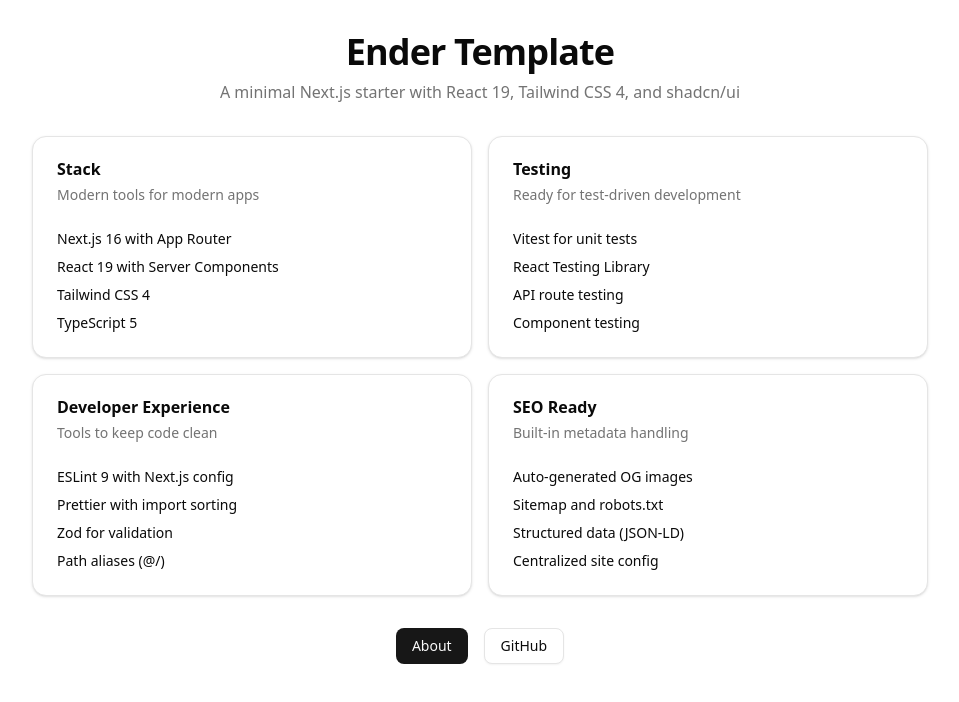
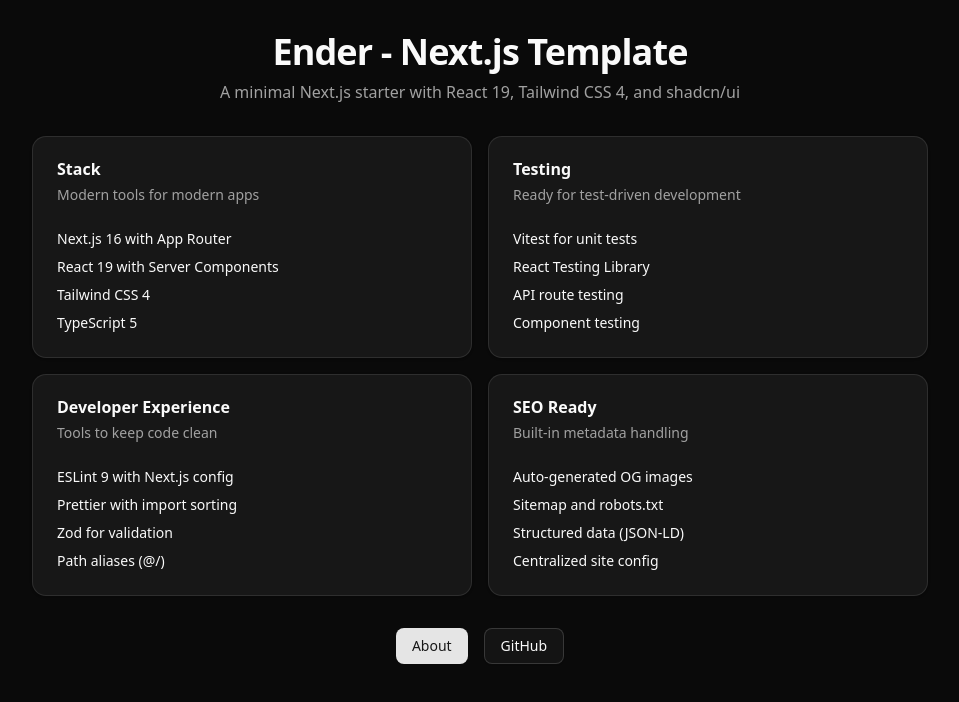
Before and after one commit to 3nd3r1/nextjs-template, a Next.js app: page / in a window 1280 px wide. Shown: the top 702 px of the page, without its empty margins (160-1119 px from the left). Built offline with nearby package versions, Linux system fonts and the light colour scheme.

Commit message:
fix: add the github link and make dark

```diff
--- a/src/app/layout.tsx
+++ b/src/app/layout.tsx
@@ -76,7 +76,7 @@
                 />
             </head>
             <body
-                className={`${geistSans.variable} ${geistMono.variable} antialiased`}
+                className={`${geistSans.variable} ${geistMono.variable} antialiased dark`}
             >
                 {children}
             </body>
--- a/src/app/page.tsx
+++ b/src/app/page.tsx
@@ -15,7 +15,7 @@
             <div className="mx-auto max-w-4xl space-y-8">
                 <div className="space-y-2 text-center">
                     <h1 className="text-4xl font-bold tracking-tight">
-                        Ender Template
+                        Ender - Next.js Template
                     </h1>
                     <p className="text-muted-foreground">
                         A minimal Next.js starter with React 19, Tailwind CSS 4,
@@ -91,7 +91,7 @@
                     </Button>
                     <Button variant="outline" asChild>
                         <a
-                            href="https://github.com"
+                            href="https://github.com/3nd3r1/nextjs-template"
                             target="_blank"
                             rel="noopener noreferrer"
                         >
```
